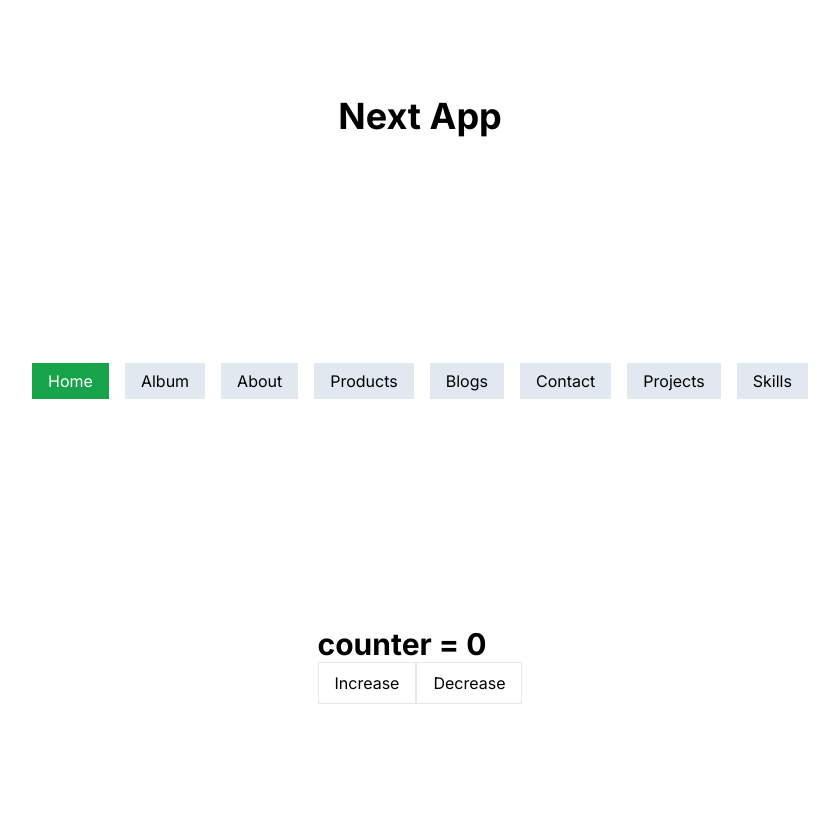
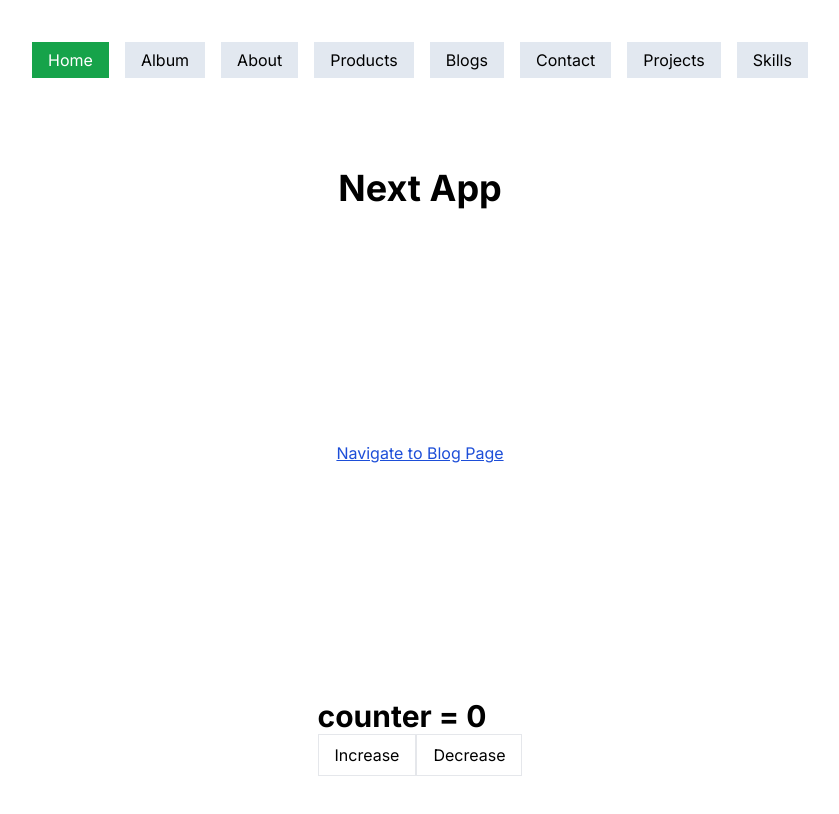
Before and after one commit to imtiazsakib15/explore-nextjs, a Next.js app: page / in a window 1280 px wide. Shown: the top 814 px of the page, without its empty margins (220-1059 px from the left). Built offline with nearby package versions, Linux system fonts and the light colour scheme.

Commit message:
Navigate to another route programmatically

```diff
--- a/src/app/layout.js
+++ b/src/app/layout.js
@@ -1,5 +1,6 @@
 import { Inter } from "next/font/google";
 import "./globals.css";
+import NavLinks from "@/components/NavLinks/NavLinks";
 
 const inter = Inter({ subsets: ["latin"] });
 
@@ -11,7 +12,12 @@ export const metadata = {
 export default function RootLayout({ children }) {
   return (
     <html lang="en">
-      <body className={inter.className}>{children}</body>
+      <body className={inter.className}>
+        <div className="space-x-4 mx-auto w-max mt-12">
+          <NavLinks />
+        </div>
+        {children}
+      </body>
     </html>
   );
 }
--- a/src/app/page.js
+++ b/src/app/page.js
@@ -1,13 +1,11 @@
 import Counter from "@/components/Counter/Counter";
-import NavLinks from "@/components/NavLinks/NavLinks";
+import NavigateToBlogPage from "@/components/NavigateToBlogPage/NavigateToBlogPage";
 
 export default function Home() {
   return (
     <main className="flex min-h-screen flex-col items-center justify-between p-24">
       <h1 className="text-4xl font-bold">Next App</h1>
-      <div className="space-x-4">
-        <NavLinks />
-      </div>
+      <NavigateToBlogPage />
       <Counter />
     </main>
   );
--- a/src/components/NavLinks/NavLinks.jsx
+++ b/src/components/NavLinks/NavLinks.jsx
@@ -18,13 +18,11 @@ const NavLinks = () => {
   ];
   return (
     <>
-      {links.map((link) => {
-        const isActive = pathname.startsWith(link.route);
-        return (
+      {links.map((link) => (
         <Link
           key={link.pathname}
           className={
-              isActive
+            pathname === link.route
               ? "px-4 py-2 bg-green-600 text-white"
               : "px-4 py-2 bg-slate-200"
           }
@@ -32,8 +30,7 @@ const NavLinks = () => {
         >
           {link.pathname}
         </Link>
-        );
-      })}
+      ))}
     </>
   );
 };
--- /dev/null
+++ b/src/components/NavigateToBlogPage/NavigateToBlogPage.jsx
@@ -0,0 +1,24 @@
+"use client";
+
+import { useRouter } from "next/navigation";
+
+const NavigateToBlogPage = () => {
+  const router = useRouter();
+
+  const handleNavigate = () => {
+    router.push("/blogs");
+  };
+
+  return (
+    <div className="px-20 py-8">
+      <p
+        onClick={handleNavigate}
+        className="underline text-blue-700 cursor-pointer"
+      >
+        Navigate to Blog Page
+      </p>
+    </div>
+  );
+};
+
+export default NavigateToBlogPage;
```
Lines whose indentation alone changed are shown as unchanged.
